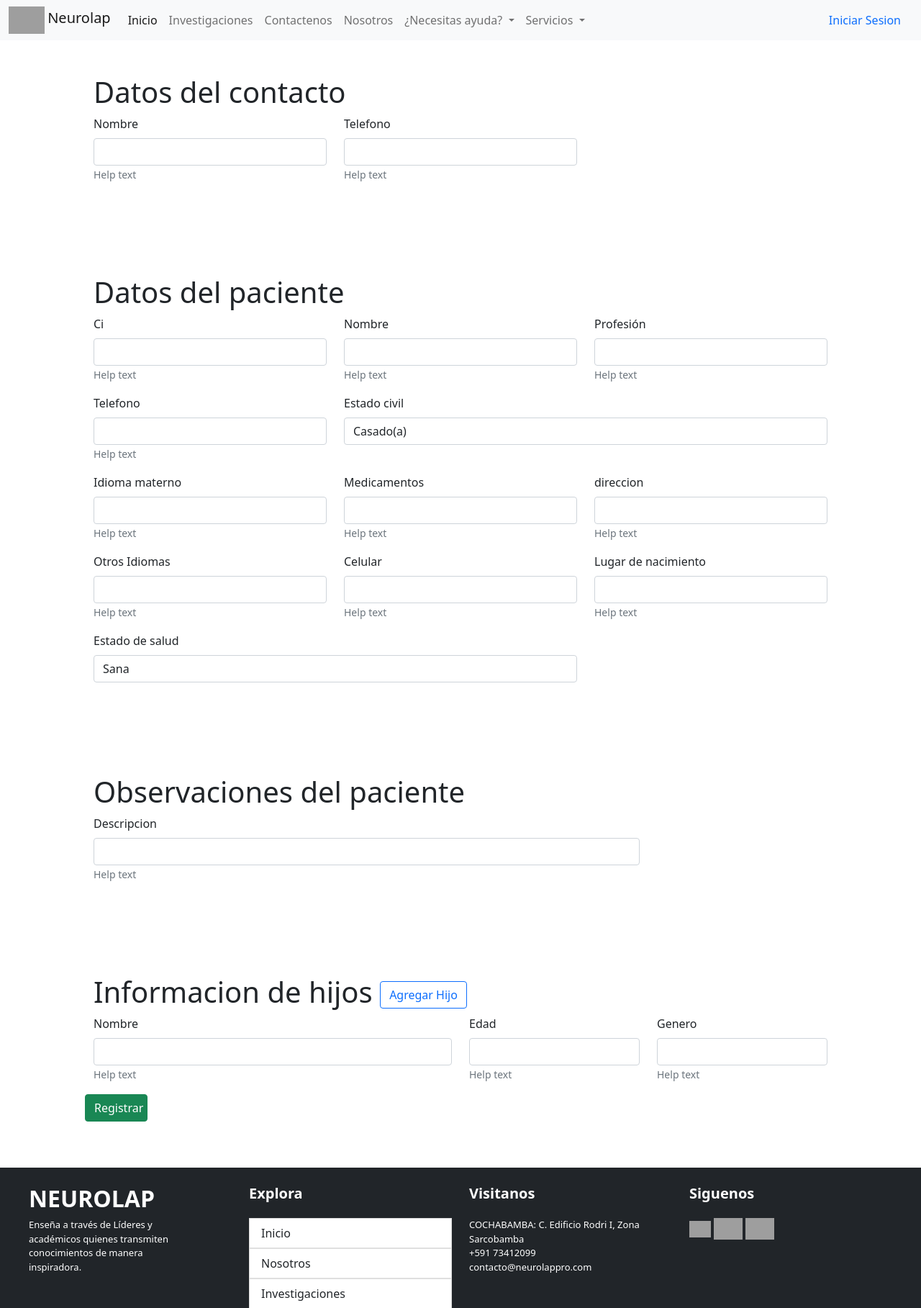
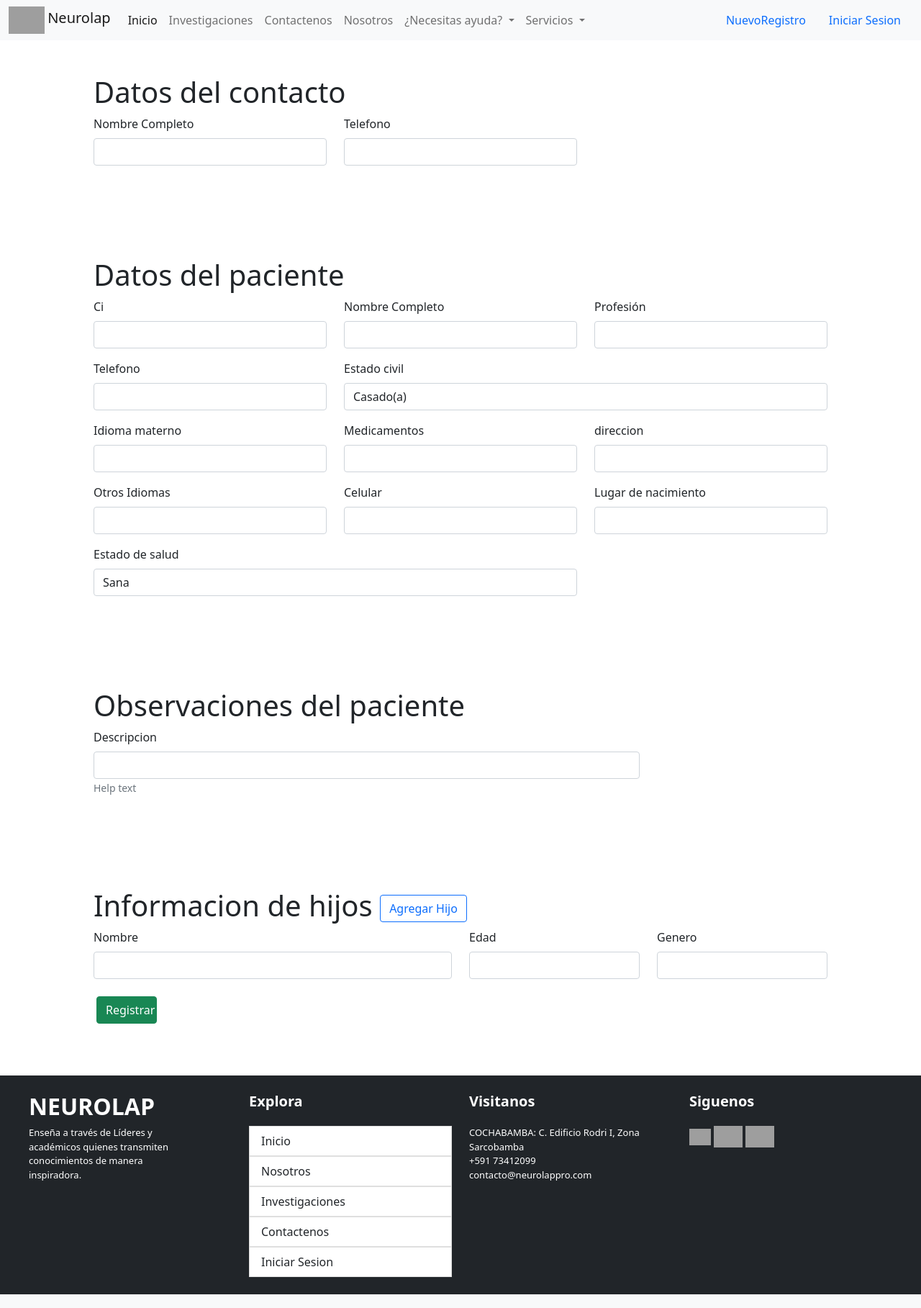
Before and after one commit to alberto840/proyectosis222, a Django app: page /registroPaciente in a window 1280 px wide. Shown: the top 1817 px of the page at 72% size. Run offline with Django 4.2, Linux system fonts and the light colour scheme; grey boxes are pictures that could not be loaded.

Commit message:
agregando pruebas

```diff
--- a/neurolab/templates/base.html
+++ b/neurolab/templates/base.html
@@ -59,6 +59,9 @@
             </ul>
           </div>
           <div class="d-flex flex-row-reverse bd-highlight">
+            <a class="nav-link" href="{% url 'registroPaciente' %}">NuevoRegistro</a>
+          </div>
+          <div class="d-flex flex-row-reverse bd-highlight">
             <a class="nav-link" href="{% url 'iniciarSesion' %}">Iniciar Sesion</a>
           </div>
         </div>
--- a/neurolab/templates/pruebas/registroPaciente.html
+++ b/neurolab/templates/pruebas/registroPaciente.html
@@ -6,14 +6,14 @@
 <div class="row mb-3 p-5">
     <h1>Datos del contacto</h1>
     <div class="col-md-4 themed-grid-col">     <div class="mb-3">
-        <label for="" class="form-label">Nombre</label>
+        <label for="" class="form-label">Nombre Completo</label>
         <input type="text" class="form-control" name="" id="" aria-describedby="helpId" placeholder="">
-        <small id="helpId" class="form-text text-muted">Help text</small>
+        <small id="helpId" class="form-text text-muted"> </small>
     </div></div>
     <div class="col-md-4 themed-grid-col">     <div class="mb-3">
         <label for="" class="form-label">Telefono</label>
         <input type="text" class="form-control" name="" id="" aria-describedby="helpId" placeholder="">
-        <small id="helpId" class="form-text text-muted">Help text</small>
+        <small id="helpId" class="form-text text-muted"> </small>
     </div></div>
 </div>
 <div class="row mb-3 p-5">
@@ -22,22 +22,22 @@
     <div class="col-md-4 themed-grid-col">     <div class="mb-3">
         <label for="" class="form-label">Ci</label>
         <input type="text" class="form-control" name="" id="" aria-describedby="helpId" placeholder="">
-        <small id="helpId" class="form-text text-muted">Help text</small>
+        <small id="helpId" class="form-text text-muted"> </small>
     </div></div>
     <div class="col-md-4 themed-grid-col">     <div class="mb-3">
-        <label for="" class="form-label">Nombre</label>
+        <label for="" class="form-label">Nombre Completo</label>
         <input type="text" class="form-control" name="" id="" aria-describedby="helpId" placeholder="">
-        <small id="helpId" class="form-text text-muted">Help text</small>
+        <small id="helpId" class="form-text text-muted"> </small>
     </div></div>
     <div class="col-md-4 themed-grid-col">     <div class="mb-3">
         <label for="" class="form-label">Profesión</label>
         <input type="text" class="form-control" name="" id="" aria-describedby="helpId" placeholder="">
-        <small id="helpId" class="form-text text-muted">Help text</small>
+        <small id="helpId" class="form-text text-muted"> </small>
     </div></div>
     <div class="col-md-4 themed-grid-col">     <div class="mb-3">
         <label for="" class="form-label">Telefono</label>
         <input type="text" class="form-control" name="" id="" aria-describedby="helpId" placeholder="">
-        <small id="helpId" class="form-text text-muted">Help text</small>
+        <small id="helpId" class="form-text text-muted"> </small>
     </div></div>
     <div class="col-md-8 themed-grid-col">
         <div class="mb-3">
@@ -51,32 +51,32 @@
     <div class="col-md-4 themed-grid-col">     <div class="mb-3">
         <label for="" class="form-label">Idioma materno</label>
         <input type="text" class="form-control" name="" id="" aria-describedby="helpId" placeholder="">
-        <small id="helpId" class="form-text text-muted">Help text</small>
+        <small id="helpId" class="form-text text-muted"> </small>
     </div></div>
     <div class="col-md-4 themed-grid-col">     <div class="mb-3">
         <label for="" class="form-label">Medicamentos</label>
         <input type="text" class="form-control" name="" id="" aria-describedby="helpId" placeholder="">
-        <small id="helpId" class="form-text text-muted">Help text</small>
+        <small id="helpId" class="form-text text-muted"> </small>
     </div></div>
     <div class="col-md-4 themed-grid-col">     <div class="mb-3">
         <label for="" class="form-label">direccion</label>
         <input type="text" class="form-control" name="" id="" aria-describedby="helpId" placeholder="">
-        <small id="helpId" class="form-text text-muted">Help text</small>
+        <small id="helpId" class="form-text text-muted"> </small>
     </div></div>
     <div class="col-md-4 themed-grid-col">     <div class="mb-3">
         <label for="" class="form-label">Otros Idiomas</label>
         <input type="text" class="form-control" name="" id="" aria-describedby="helpId" placeholder="">
-        <small id="helpId" class="form-text text-muted">Help text</small>
+        <small id="helpId" class="form-text text-muted"> </small>
     </div></div>
     <div class="col-md-4 themed-grid-col">     <div class="mb-3">
         <label for="" class="form-label">Celular</label>
         <input type="text" class="form-control" name="" id="" aria-describedby="helpId" placeholder="">
-        <small id="helpId" class="form-text text-muted">Help text</small>
+        <small id="helpId" class="form-text text-muted"> </small>
     </div></div>
     <div class="col-md-4 themed-grid-col">     <div class="mb-3">
         <label for="" class="form-label">Lugar de nacimiento</label>
         <input type="text" class="form-control" name="" id="" aria-describedby="helpId" placeholder="">
-        <small id="helpId" class="form-text text-muted">Help text</small>
+        <small id="helpId" class="form-text text-muted"> </small>
     </div></div>
 
     <div class="col-md-8 themed-grid-col">
@@ -104,18 +104,18 @@
     <div class="col-md-6 themed-grid-col">     <div class="mb-3">
         <label for="" class="form-label">Nombre</label>
         <input type="text" class="form-control" name="" id="" aria-describedby="helpId" placeholder="">
-        <small id="helpId" class="form-text text-muted">Help text</small>
+        <small id="helpId" class="form-text text-muted"> </small>
     </div></div>
     <div class="col-md-3 themed-grid-col">     <div class="mb-3">
         <label for="" class="form-label">Edad</label>
         <input type="text" class="form-control" name="" id="" aria-describedby="helpId" placeholder="">
-        <small id="helpId" class="form-text text-muted">Help text</small>
+        <small id="helpId" class="form-text text-muted"> </small>
     </div></div>
     <div class="col-md-3 themed-grid-col">     <div class="mb-3">
         <label for="" class="form-label">Genero</label>
         <input type="text" class="form-control" name="" id="" aria-describedby="helpId" placeholder="">
-        <small id="helpId" class="form-text text-muted">Help text</small>
+        <small id="helpId" class="form-text text-muted"> </small>
     </div></div>
-    <button type="button" class="btn btn-success col-md-1">Registrar</button>
+    <a class="nav-link" href="{% url 'prueba1' %}"><button type="button" class="btn btn-success col-md-1">Registrar</button></a>
 </div>
 {% endblock %}
```
Also changed, not shown: neurolab/templates/pruebas/prueba1.html (+23 -6 lines).
